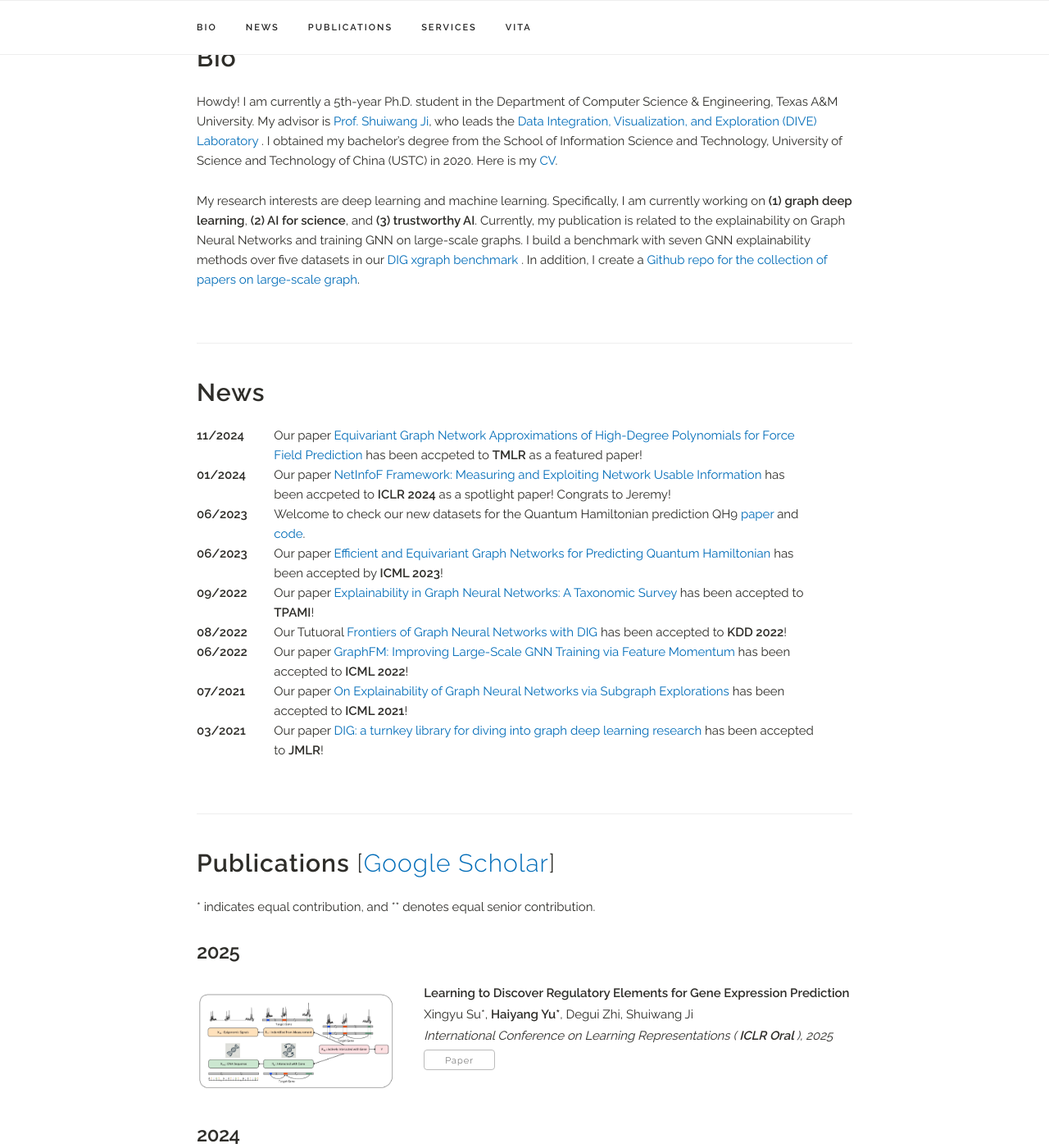
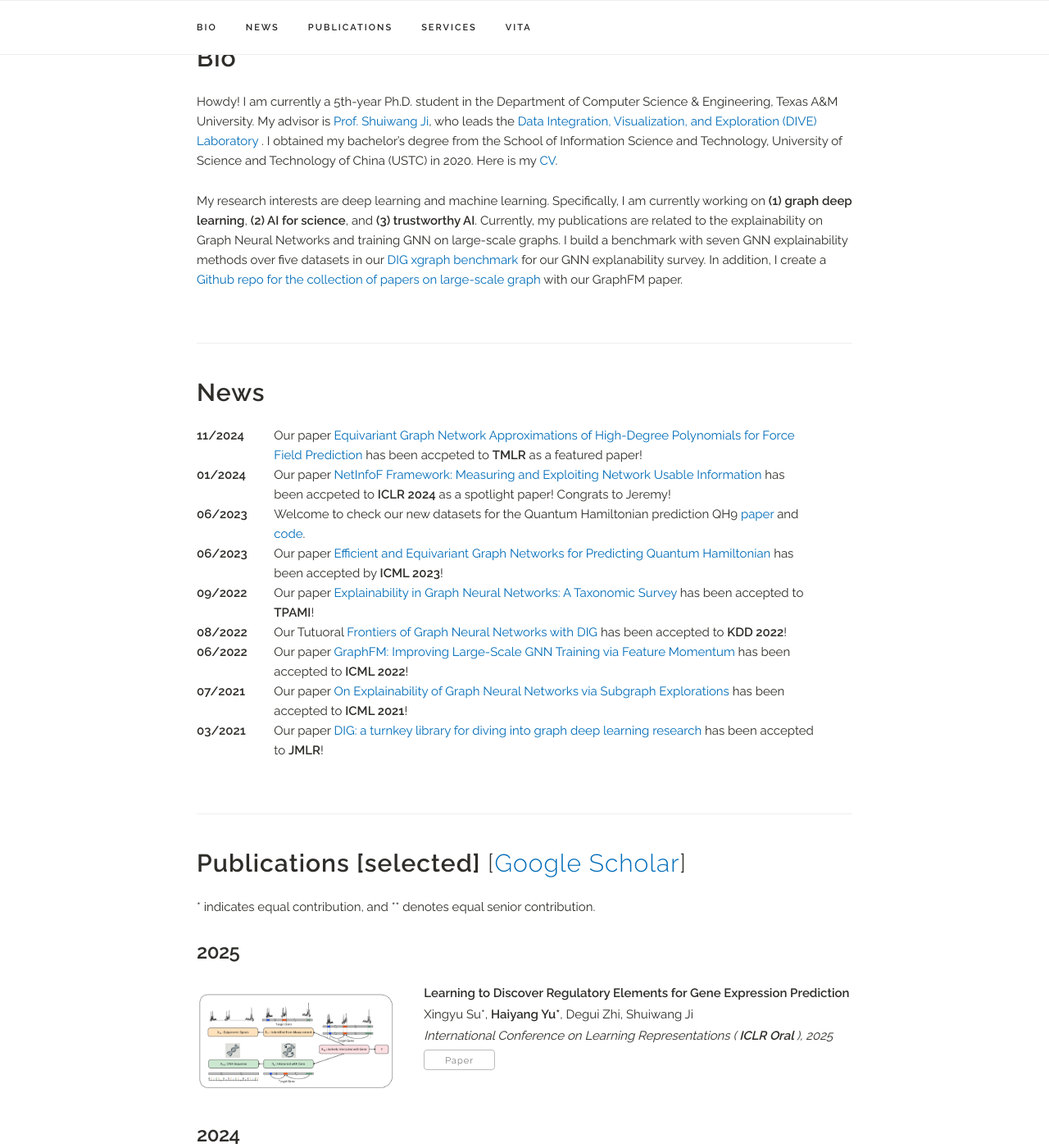
Before and after one commit to Oceanusity/Oceanusity.github.io, a Jekyll site: the page built from index.html, in a window 1280 px wide and 1400 px high, scrolled down 333 px. Shown: the whole window at 82% size. Built offline with Jekyll 4.4.1, drawn with Linux system fonts in a browser that asks for light colours; a style sheet for code colours, icons or effects is not loaded.

Commit message:
Update index.html

```diff
--- a/index.html
+++ b/index.html
@@ -19,11 +19,11 @@ title: Home
   My research interests are deep learning and machine learning.
     Specifically, I am currently working on <b>(1) graph deep learning</b>, <b>(2) AI for science</b>,
     and <b>(3) trustworthy AI</b>.
-    Currently, my publication is related to the explainability on Graph Neural Networks and training GNN on large-scale graphs.
+    Currently, my publications are related to the explainability on Graph Neural Networks and training GNN on large-scale graphs.
     I build a benchmark with seven GNN explainability methods over five datasets in our
-    <a href="https://github.com/divelab/DIG/tree/dig-stable/benchmarks/xgraph"> DIG xgraph benchmark </a>.
+    <a href="https://github.com/divelab/DIG/tree/dig-stable/benchmarks/xgraph"> DIG xgraph benchmark </a> for our GNN explanability survey.
     In addition, I create a
-    <a href="https://github.com/Oceanusity/awesome-gnns-on-large-scale-graphs"> Github repo for the collection of papers on large-scale graph</a>.
+    <a href="https://github.com/Oceanusity/awesome-gnns-on-large-scale-graphs"> Github repo for the collection of papers on large-scale graph</a> with our GraphFM paper.
   </p>
 </div>
 
@@ -41,7 +41,7 @@ title: Home
 
 <!-- ========== PUBLICATIONS ========== -->
 <div class="docs-section" id="publications">
-  <h4><b>Publications</b> [<a href="{{ site.data.main_info.googlescholar }}" target="_blank">Google Scholar</a>]</h4>
+  <h4><b>Publications [selected] </b> [<a href="{{ site.data.main_info.googlescholar }}" target="_blank">Google Scholar</a>]</h4>
   * indicates equal contribution, and ** denotes equal senior contribution. </p>
 
 
```
